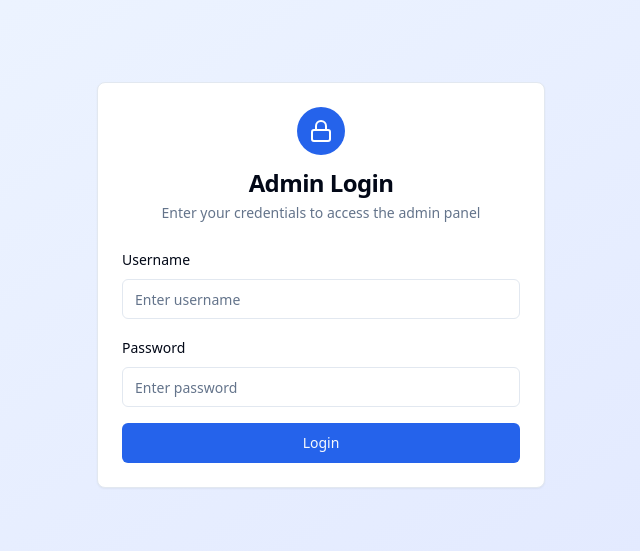
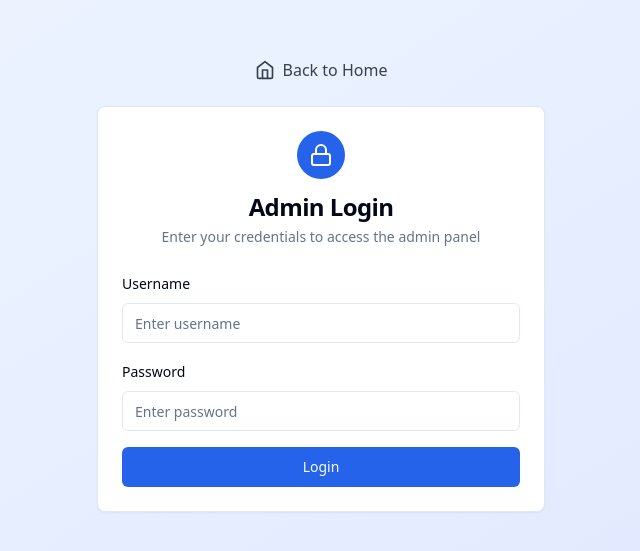
Before and after one commit to crynxmartinez/car-booking, a React (Vite) app: page /admin/login in a window 1280 px wide. Shown: the part 115-666 px from the top of the page, without its empty margins (319-959 px from the left). Built offline with nearby package versions, Linux system fonts and the light colour scheme; no server answers.

Commit message:
Add home button to admin login page

```diff
--- a/src/pages/AdminLogin.jsx
+++ b/src/pages/AdminLogin.jsx
@@ -1,11 +1,11 @@
 import { useState } from 'react'
-import { useNavigate } from 'react-router-dom'
+import { useNavigate, Link } from 'react-router-dom'
 import { useAuth } from '../contexts/AuthContext'
 import { Card, CardHeader, CardTitle, CardDescription, CardContent } from '../components/ui/Card'
 import Button from '../components/ui/Button'
 import Input from '../components/ui/Input'
 import Label from '../components/ui/Label'
-import { Lock } from 'lucide-react'
+import { Lock, Home } from 'lucide-react'
 
 export default function AdminLogin() {
   const [username, setUsername] = useState('')
@@ -33,7 +33,16 @@ export default function AdminLogin() {
 
   return (
     <div className="min-h-screen flex items-center justify-center bg-gradient-to-br from-blue-50 to-indigo-100 p-4">
-      <Card className="w-full max-w-md">
+      <div className="w-full max-w-md">
+        <Link
+          to="/"
+          className="flex items-center justify-center space-x-2 mb-6 text-gray-700 hover:text-primary transition"
+        >
+          <Home className="w-5 h-5" />
+          <span className="font-medium">Back to Home</span>
+        </Link>
+
+        <Card className="w-full">
           <CardHeader className="space-y-1 flex flex-col items-center">
             <div className="w-12 h-12 bg-primary rounded-full flex items-center justify-center mb-2">
               <Lock className="w-6 h-6 text-white" />
@@ -79,5 +88,6 @@ export default function AdminLogin() {
         </CardContent>
       </Card>
       </div>
+    </div>
   )
 }
```
Lines whose indentation alone changed are shown as unchanged.
